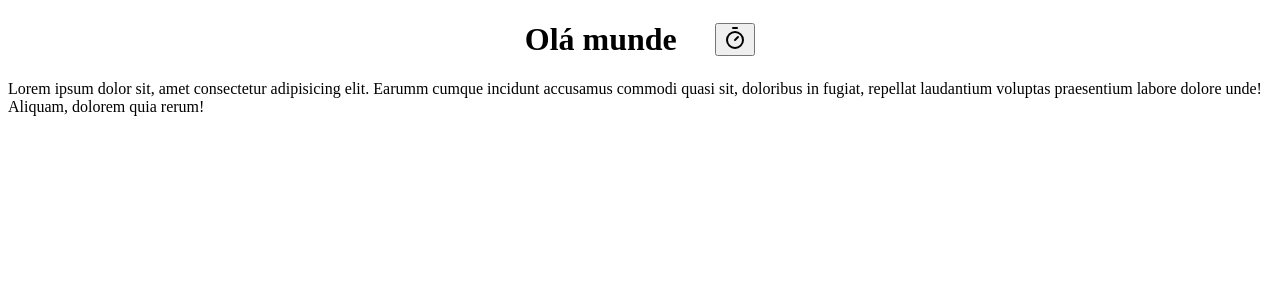
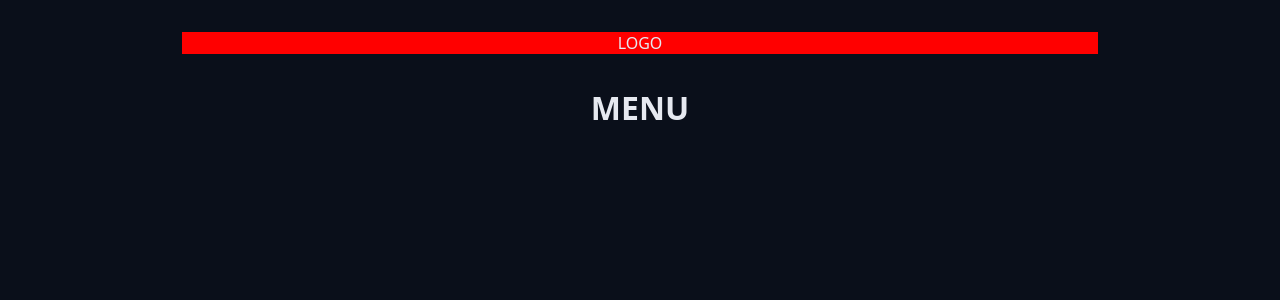
Before and after one commit to ellenmelo19/Pomome, a React (Vite) app: page / in a window 1280 px wide. Shown: the top 300 px of the page. Built offline with nearby package versions, Linux system fonts and the light colour scheme.

Commit message:
23 - ajustes

```diff
--- a/src/App.tsx
+++ b/src/App.tsx
@@ -1,25 +1,20 @@
-import { Heading } from "./components/Heading";
-
 import "./styles/theme.css";
 import "./styles/global.css";
-import { TimerIcon } from "lucide-react";
+import { Container } from './components/Container';
+import { Heading } from './components/Heading';
+import { Logo } from "./components/Logo";
 
 export function App() {
-
 	return (
         <>
-            <Heading>
-                Olá munde
-                <button>
-                    <TimerIcon/>
-                </button>
-            </Heading>
-            <p>
-                Lorem ipsum dolor sit, amet consectetur adipisicing elit. Earumm cumque
-                incidunt accusamus commodi quasi sit, doloribus in fugiat, repellat
-                laudantium voluptas praesentium labore dolore unde! Aliquam, dolorem
-                quia rerum!
-            </p>
+            <Container>
+                <Logo />
+            </Container>
+
+
+            <Container>
+                <Heading>MENU</Heading>
+            </Container>
         </>
-	);
+    );
 }
--- /dev/null
+++ b/src/components/Container/index.tsx
@@ -0,0 +1,13 @@
+import styles from './styles.module.css'
+
+type ContainerProps = {
+    children: React.ReactNode;
+};
+
+export function Container({children}: ContainerProps) {
+    return (
+        <div className={styles.container}>
+            <div className={styles.content}>{children}</div>
+        </div>
+    );
+}
--- /dev/null
+++ b/src/components/Container/styles.module.css
@@ -0,0 +1,14 @@
+
+.container-fluid {
+    max-width: auto;
+}
+
+.container {
+    max-width: 98rem;
+    margin: 0 auto;
+}
+
+
+.content {
+    margin:3.2rem;
+}
--- a/src/components/Heading.tsx
+++ b/src/components/Heading/index.tsx
@@ -1,4 +1,4 @@
-import styles from "./Heading.module.css"
+import styles from "./styles.module.css"
 
 type HeadingProps = {
     children : React.ReactNode;
--- /dev/null
+++ b/src/components/Logo/index.tsx
@@ -0,0 +1,5 @@
+import styles from "./styles.module.css"
+
+export function Logo() {
+    return <div className={styles.logo}>LOGO</div>;
+}
--- /dev/null
+++ b/src/components/Logo/styles.module.css
@@ -0,0 +1,7 @@
+.logo {
+    display: flex;
+    align-items: center;
+    justify-content: center;
+    gap: 2.4rem;
+    background-color: red;
+}
--- a/src/styles/global.css
+++ b/src/styles/global.css
@@ -0,0 +1,16 @@
+* {
+  margin: 0;
+  padding: 0;
+  box-sizing: border-box;
+}
+
+html {
+    font-size: 62.5%;
+}
+
+body {
+    font-family: system-ui, -apple-system, BlinkMacSystemFont, 'Segoe UI', Roboto, Oxygen, Ubuntu, Cantarell, 'Open Sans', 'Helvetica Neue', sans-serif;
+    font-size: 1.6rem;
+    background: var(--gray-900);
+    color: var(--text-default);
+}
```
Also changed, not shown: src/components/Heading/styles.module.css (renamed from src/components/Heading.module.css).
